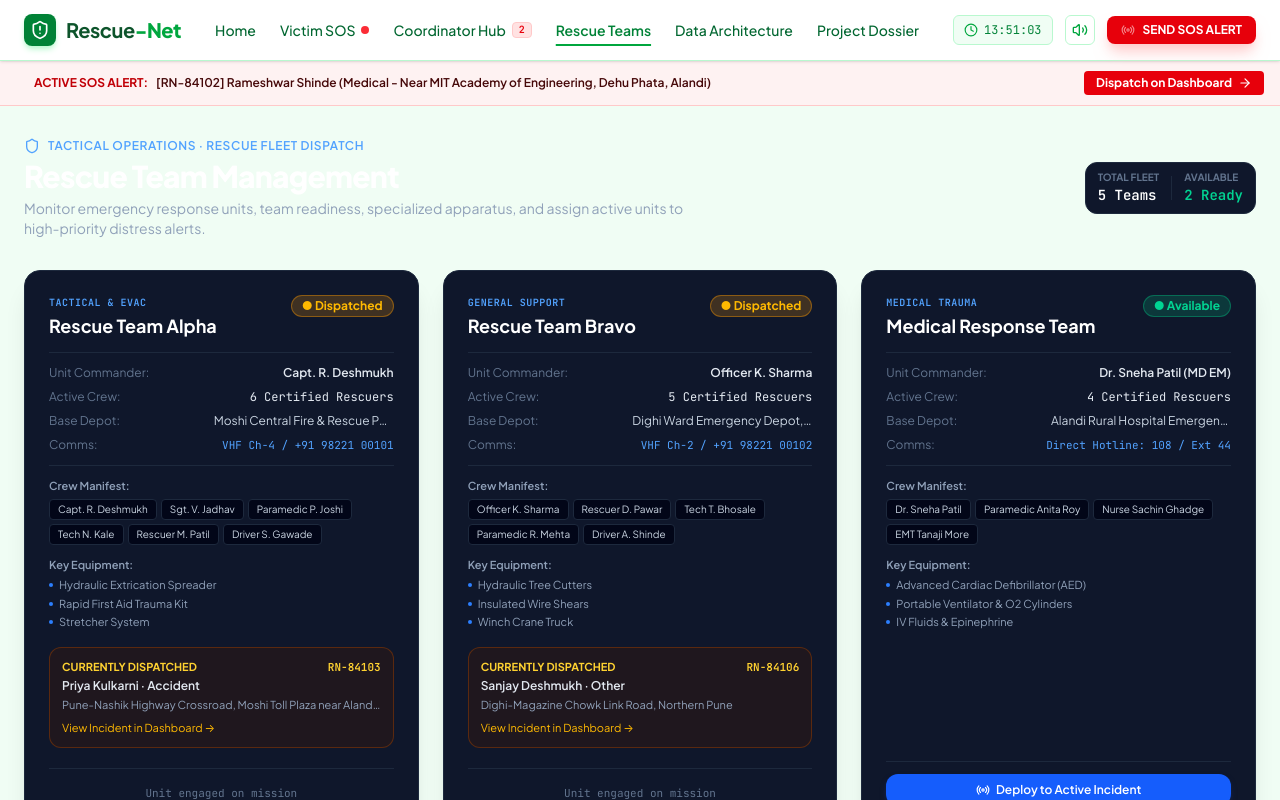
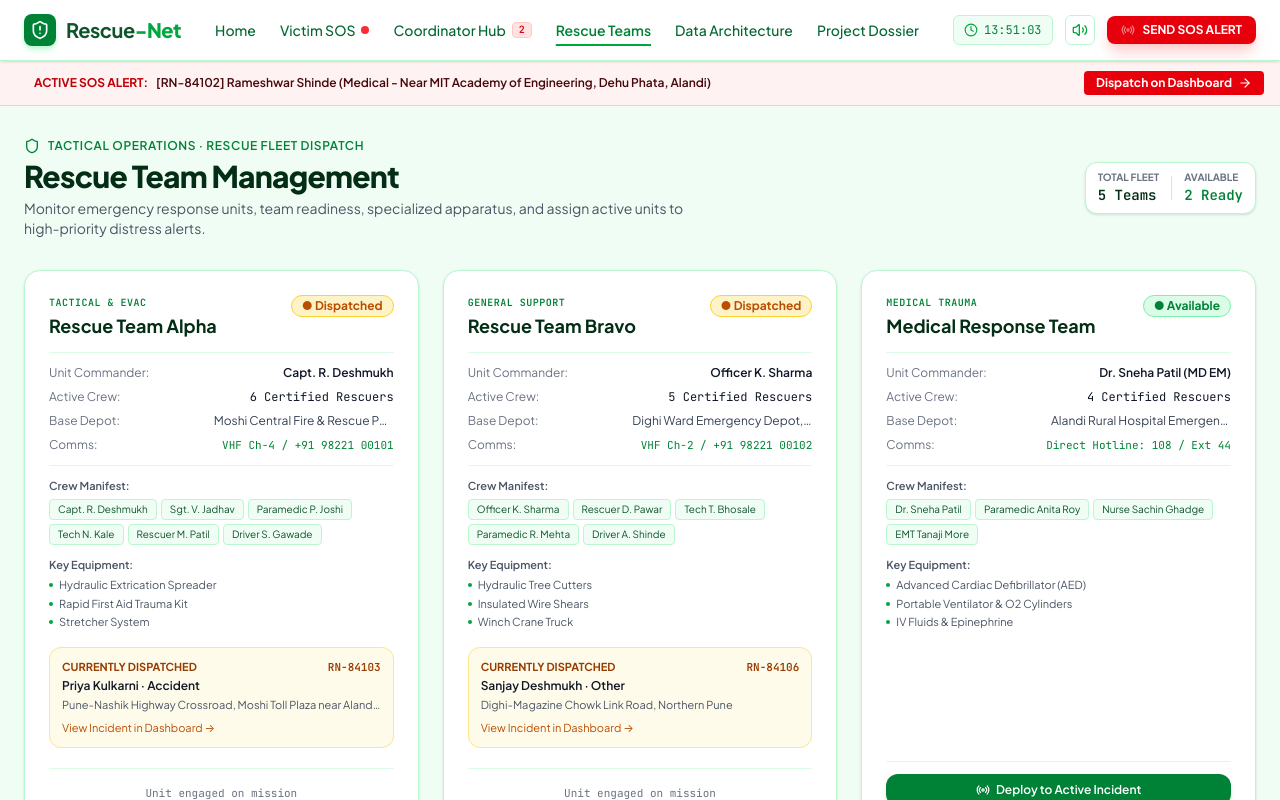
Before and after one commit to Vinayy3011/Rescue-Net-1, a React (Vite) app: page / in a window 1280 px wide. Both pictures are taken after a click on the button "Rescue Teams". Shown: the top 800 px of the page. Built offline with nearby package versions, Linux system fonts and the light colour scheme.

Commit message:
Refactor RescueTeamManagement component styles and structure

```diff
--- a/src/components/RescueTeamManagement.tsx
+++ b/src/components/RescueTeamManagement.tsx
@@ -1,28 +1,31 @@
+
 import React, { useState } from 'react';
 import { useEmergency } from '../context/EmergencyContext';
 import {
-  Users,
   Shield,
-  MapPin,
   Radio,
-  Wrench,
-  CheckCircle,
-  Clock,
-  ArrowRight,
-  Phone
 } from 'lucide-react';
 
 export const RescueTeamManagement: React.FC = () => {
-  const { teams, emergencies, assignTeamToEmergency, setSelectedEmergencyId, setActiveTab } = useEmergency();
+  const {
+    teams,
+    emergencies,
+    assignTeamToEmergency,
+    setSelectedEmergencyId,
+    setActiveTab
+  } = useEmergency();
 
   const [assignmentModalTeamId, setAssignmentModalTeamId] = useState<string | null>(null);
   const [targetEmergencyId, setTargetEmergencyId] = useState<string>('');
 
-  const pendingEmergencies = emergencies.filter((e) => e.status === 'Pending' || e.status === 'In Progress');
+  const pendingEmergencies = emergencies.filter(
+    (e) => e.status === 'Pending' || e.status === 'In Progress'
+  );
 
   const handleQuickAssign = (e: React.FormEvent) => {
     e.preventDefault();
     if (!assignmentModalTeamId || !targetEmergencyId) return;
+
     assignTeamToEmergency(targetEmergencyId, assignmentModalTeamId);
     setAssignmentModalTeamId(null);
     setTargetEmergencyId('');
@@ -30,31 +33,42 @@ export const RescueTeamManagement: React.FC = () => {
 
   return (
     <div className="py-8 px-4 sm:px-6 max-w-7xl mx-auto space-y-8">
+
       {/* Header Banner */}
       <div className="flex flex-wrap items-center justify-between gap-4">
         <div>
-          <div className="flex items-center gap-2 text-xs font-semibold text-blue-400 uppercase tracking-wider mb-1">
+          <div className="flex items-center gap-2 text-xs font-semibold text-green-700 uppercase tracking-wider mb-1">
             <Shield className="w-4 h-4" />
             <span>Tactical Operations · Rescue Fleet Dispatch</span>
           </div>
-          <h1 className="text-3xl font-extrabold text-white tracking-tight">
+
+          <h1 className="text-3xl font-extrabold text-green-950 tracking-tight">
             Rescue Team Management
           </h1>
-          <p className="text-slate-400 text-sm mt-1 max-w-2xl">
+
+          <p className="text-gray-600 text-sm mt-1 max-w-2xl">
             Monitor emergency response units, team readiness, specialized apparatus, and assign active units to high-priority distress alerts.
           </p>
         </div>
 
         <div className="flex items-center gap-3">
-          <div className="text-xs text-slate-300 bg-slate-900 border border-slate-800 px-3 py-2 rounded-xl flex items-center gap-3">
+          <div className="text-xs text-gray-700 bg-white border border-green-200 px-3 py-2 rounded-xl flex items-center gap-3 shadow-sm">
             <div>
-              <span className="text-slate-500 block text-[10px] uppercase font-bold">Total Fleet</span>
-              <span className="text-sm font-bold text-white font-mono">{teams.length} Teams</span>
+              <span className="text-gray-500 block text-[10px] uppercase font-bold">
+                Total Fleet
+              </span>
+              <span className="text-sm font-bold text-green-950 font-mono">
+                {teams.length} Teams
+              </span>
             </div>
-            <div className="h-6 w-px bg-slate-800"></div>
+
+            <div className="h-6 w-px bg-green-200"></div>
+
             <div>
-              <span className="text-slate-500 block text-[10px] uppercase font-bold">Available</span>
-              <span className="text-sm font-bold text-emerald-400 font-mono">
+              <span className="text-gray-500 block text-[10px] uppercase font-bold">
+                Available
+              </span>
+              <span className="text-sm font-bold text-green-700 font-mono">
                 {teams.filter((t) => t.status === 'Available').length} Ready
               </span>
             </div>
@@ -65,30 +79,36 @@ export const RescueTeamManagement: React.FC = () => {
       {/* Grid of Rescue Teams */}
       <div className="grid grid-cols-1 md:grid-cols-2 lg:grid-cols-3 gap-6">
         {teams.map((team) => {
-          const assignedEmergency = emergencies.find((e) => e.id === team.currentEmergencyId);
+          const assignedEmergency = emergencies.find(
+            (e) => e.id === team.currentEmergencyId
+          );
 
           return (
             <div
               key={team.id}
-              className="bg-slate-900 border border-slate-800 rounded-2xl p-6 shadow-xl flex flex-col justify-between hover:border-slate-700 transition-colors"
+              className="bg-white border border-green-200 rounded-2xl p-6 shadow-sm flex flex-col justify-between hover:border-green-500 hover:shadow-md transition-all"
             >
               <div>
+
                 {/* Top Badge & Status */}
                 <div className="flex items-start justify-between gap-2 mb-3">
                   <div>
-                    <span className="text-[10px] font-mono uppercase tracking-wider text-blue-400 font-bold block">
+                    <span className="text-[10px] font-mono uppercase tracking-wider text-green-700 font-bold block">
                       {team.specialization}
                     </span>
-                    <h3 className="text-lg font-bold text-white mt-0.5">{team.name}</h3>
+
+                    <h3 className="text-lg font-bold text-green-950 mt-0.5">
+                      {team.name}
+                    </h3>
                   </div>
 
                   <span
                     className={`text-xs font-bold px-2.5 py-0.5 rounded-full ${
                       team.status === 'Available'
-                        ? 'bg-emerald-500/20 text-emerald-400 border border-emerald-500/40'
+                        ? 'bg-green-100 text-green-700 border border-green-300'
                         : team.status === 'Dispatched'
-                        ? 'bg-amber-500/20 text-amber-400 border border-amber-500/40'
-                        : 'bg-slate-700/40 text-slate-400 border border-slate-700'
+                        ? 'bg-amber-100 text-amber-700 border border-amber-300'
+                        : 'bg-gray-100 text-gray-600 border border-gray-300'
                     }`}
                   >
                     ● {team.status}
@@ -96,37 +116,50 @@ export const RescueTeamManagement: React.FC = () => {
                 </div>
 
                 {/* Team Lead & Base Location */}
-                <div className="space-y-2 text-xs text-slate-300 py-3 border-y border-slate-800">
+                <div className="space-y-2 text-xs text-gray-700 py-3 border-y border-green-100">
                   <div className="flex items-center justify-between">
-                    <span className="text-slate-500">Unit Commander:</span>
-                    <span className="font-semibold text-slate-200">{team.lead}</span>
+                    <span className="text-gray-500">Unit Commander:</span>
+                    <span className="font-semibold text-gray-900">
+                      {team.lead}
+                    </span>
                   </div>
+
                   <div className="flex items-center justify-between">
-                    <span className="text-slate-500">Active Crew:</span>
-                    <span className="font-mono text-slate-200">{team.membersCount} Certified Rescuers</span>
+                    <span className="text-gray-500">Active Crew:</span>
+                    <span className="font-mono text-gray-900">
+                      {team.membersCount} Certified Rescuers
+                    </span>
                   </div>
+
                   <div className="flex items-center justify-between">
-                    <span className="text-slate-500">Base Depot:</span>
-                    <span className="text-slate-300 truncate max-w-[180px] text-right" title={team.baseLocation}>
+                    <span className="text-gray-500">Base Depot:</span>
+                    <span
+                      className="text-gray-700 truncate max-w-[180px] text-right"
+                      title={team.baseLocation}
+                    >
                       {team.baseLocation}
                     </span>
                   </div>
+
                   <div className="flex items-center justify-between">
-                    <span className="text-slate-500">Comms:</span>
-                    <span className="font-mono text-[11px] text-blue-400">{team.contact}</span>
+                    <span className="text-gray-500">Comms:</span>
+                    <span className="font-mono text-[11px] text-green-700">
+                      {team.contact}
+                    </span>
                   </div>
                 </div>
 
                 {/* Team Members Roster */}
                 <div className="mt-3">
-                  <span className="text-[11px] font-semibold text-slate-400 block mb-1">
+                  <span className="text-[11px] font-semibold text-gray-600 block mb-1">
                     Crew Manifest:
                   </span>
+
                   <div className="flex flex-wrap gap-1">
                     {team.members.map((member, i) => (
                       <span
                         key={i}
-                        className="text-[10px] bg-slate-950 text-slate-300 border border-slate-800 px-2 py-0.5 rounded"
+                        className="text-[10px] bg-green-50 text-green-900 border border-green-200 px-2 py-0.5 rounded"
                       >
                         {member}
                       </span>
@@ -136,13 +169,14 @@ export const RescueTeamManagement: React.FC = () => {
 
                 {/* Equipment */}
                 <div className="mt-3">
-                  <span className="text-[11px] font-semibold text-slate-400 block mb-1">
+                  <span className="text-[11px] font-semibold text-gray-600 block mb-1">
                     Key Equipment:
                   </span>
-                  <ul className="text-[11px] text-slate-400 space-y-0.5">
+
+                  <ul className="text-[11px] text-gray-600 space-y-0.5">
                     {team.equipment.slice(0, 3).map((eq, idx) => (
                       <li key={idx} className="flex items-center gap-1.5 truncate">
-                        <span className="w-1 h-1 rounded-full bg-blue-500"></span>
+                        <span className="w-1 h-1 rounded-full bg-green-600"></span>
                         <span>{eq}</span>
                       </li>
                     ))}
@@ -151,23 +185,26 @@ export const RescueTeamManagement: React.FC = () => {
 
                 {/* Currently Assigned Emergency */}
                 {assignedEmergency && (
-                  <div className="mt-4 p-3 bg-amber-950/30 border border-amber-800/50 rounded-xl text-xs space-y-1">
-                    <div className="flex items-center justify-between text-amber-300 font-bold text-[11px]">
+                  <div className="mt-4 p-3 bg-amber-50 border border-amber-200 rounded-xl text-xs space-y-1">
+                    <div className="flex items-center justify-between text-amber-800 font-bold text-[11px]">
                       <span>CURRENTLY DISPATCHED</span>
                       <span className="font-mono">{assignedEmergency.id}</span>
                     </div>
-                    <div className="text-slate-200 font-semibold truncate">
+
+                    <div className="text-gray-900 font-semibold truncate">
                       {assignedEmergency.victimName} · {assignedEmergency.type}
                     </div>
-                    <div className="text-[11px] text-slate-400 truncate">
+
+                    <div className="text-[11px] text-gray-600 truncate">
                       {assignedEmergency.locationName}
                     </div>
+
                     <button
                       onClick={() => {
                         setSelectedEmergencyId(assignedEmergency.id);
                         setActiveTab('dashboard');
                       }}
-                      className="text-[11px] text-amber-400 hover:underline pt-1 block cursor-pointer"
+                      className="text-[11px] text-amber-700 hover:underline pt-1 block cursor-pointer"
                     >
                       View Incident in Dashboard →
                     </button>
@@ -176,17 +213,17 @@ export const RescueTeamManagement: React.FC = () => {
               </div>
 
               {/* Action Button */}
-              <div className="mt-5 pt-3 border-t border-slate-800">
+              <div className="mt-5 pt-3 border-t border-green-100">
                 {team.status === 'Available' ? (
                   <button
                     onClick={() => setAssignmentModalTeamId(team.id)}
-                    className="w-full py-2 px-3 bg-blue-600 hover:bg-blue-500 text-white rounded-xl text-xs font-semibold transition-colors flex items-center justify-center gap-1.5 cursor-pointer shadow-md shadow-blue-950"
+                    className="w-full py-2 px-3 bg-green-700 hover:bg-green-800 text-white rounded-xl text-xs font-semibold transition-colors flex items-center justify-center gap-1.5 cursor-pointer shadow-md"
                   >
                     <Radio className="w-3.5 h-3.5" />
                     <span>Deploy to Active Incident</span>
                   </button>
                 ) : (
-                  <div className="text-center text-[11px] text-slate-500 py-1 font-mono">
+                  <div className="text-center text-[11px] text-gray-500 py-1 font-mono">
                     Unit engaged on mission
                   </div>
                 )}
@@ -198,27 +235,32 @@ export const RescueTeamManagement: React.FC = () => {
 
       {/* Deployment Modal */}
       {assignmentModalTeamId && (
-        <div className="fixed inset-0 z-50 flex items-center justify-center p-4 bg-slate-950/80 backdrop-blur-sm">
-          <div className="bg-slate-900 border border-slate-700 rounded-2xl max-w-md w-full p-6 shadow-2xl">
-            <h3 className="text-base font-bold text-white mb-1">
+        <div className="fixed inset-0 z-50 flex items-center justify-center p-4 bg-green-950/60 backdrop-blur-sm">
+          <div className="bg-white border border-green-200 rounded-2xl max-w-md w-full p-6 shadow-2xl">
+            <h3 className="text-base font-bold text-green-950 mb-1">
               Deploy Unit: {teams.find((t) => t.id === assignmentModalTeamId)?.name}
             </h3>
-            <p className="text-xs text-slate-400 mb-4">
+
+            <p className="text-xs text-gray-600 mb-4">
               Select an ongoing emergency to allocate this team immediately.
             </p>
 
             <form onSubmit={handleQuickAssign} className="space-y-4">
               <div>
-                <label className="block text-xs font-semibold text-slate-300 mb-1">
+                <label className="block text-xs font-semibold text-gray-700 mb-1">
                   Target Incident
                 </label>
+
                 <select
                   required
                   value={targetEmergencyId}
                   onChange={(e) => setTargetEmergencyId(e.target.value)}
-                  className="w-full bg-slate-950 border border-slate-700 rounded-xl px-3 py-2 text-xs text-white focus:outline-none focus:border-blue-500"
+                  className="w-full bg-green-50 border border-green-200 rounded-xl px-3 py-2 text-xs text-gray-900 focus:outline-none focus:border-green-600"
                 >
-                  <option value="">Select incident needing assistance...</option>
+                  <option value="">
+                    Select incident needing assistance...
+                  </option>
+
                   {pendingEmergencies.map((em) => (
                     <option key={em.id} value={em.id}>
                       [{em.id}] {em.type} - {em.victimName} ({em.status})
@@ -230,15 +272,19 @@ export const RescueTeamManagement: React.FC = () => {
               <div className="flex items-center justify-end gap-2 pt-2">
                 <button
                   type="button"
-                  onClick={() => setAssignmentModalTeamId(null)}
-                  className="px-3 py-1.5 bg-slate-800 text-slate-300 rounded-lg text-xs hover:bg-slate-700 cursor-pointer"
+                  onClick={() => {
+                    setAssignmentModalTeamId(null);
+                    setTargetEmergencyId('');
+                  }}
+                  className="px-3 py-1.5 bg-gray-100 text-gray-700 rounded-lg text-xs hover:bg-gray-200 cursor-pointer"
                 >
                   Cancel
                 </button>
+
                 <button
                   type="submit"
                   disabled={!targetEmergencyId}
-                  className="px-4 py-1.5 bg-blue-600 hover:bg-blue-500 disabled:opacity-40 text-white rounded-lg text-xs font-bold cursor-pointer"
+                  className="px-4 py-1.5 bg-green-700 hover:bg-green-800 disabled:opacity-40 text-white rounded-lg text-xs font-bold cursor-pointer"
                 >
                   Confirm Dispatch
                 </button>
```
